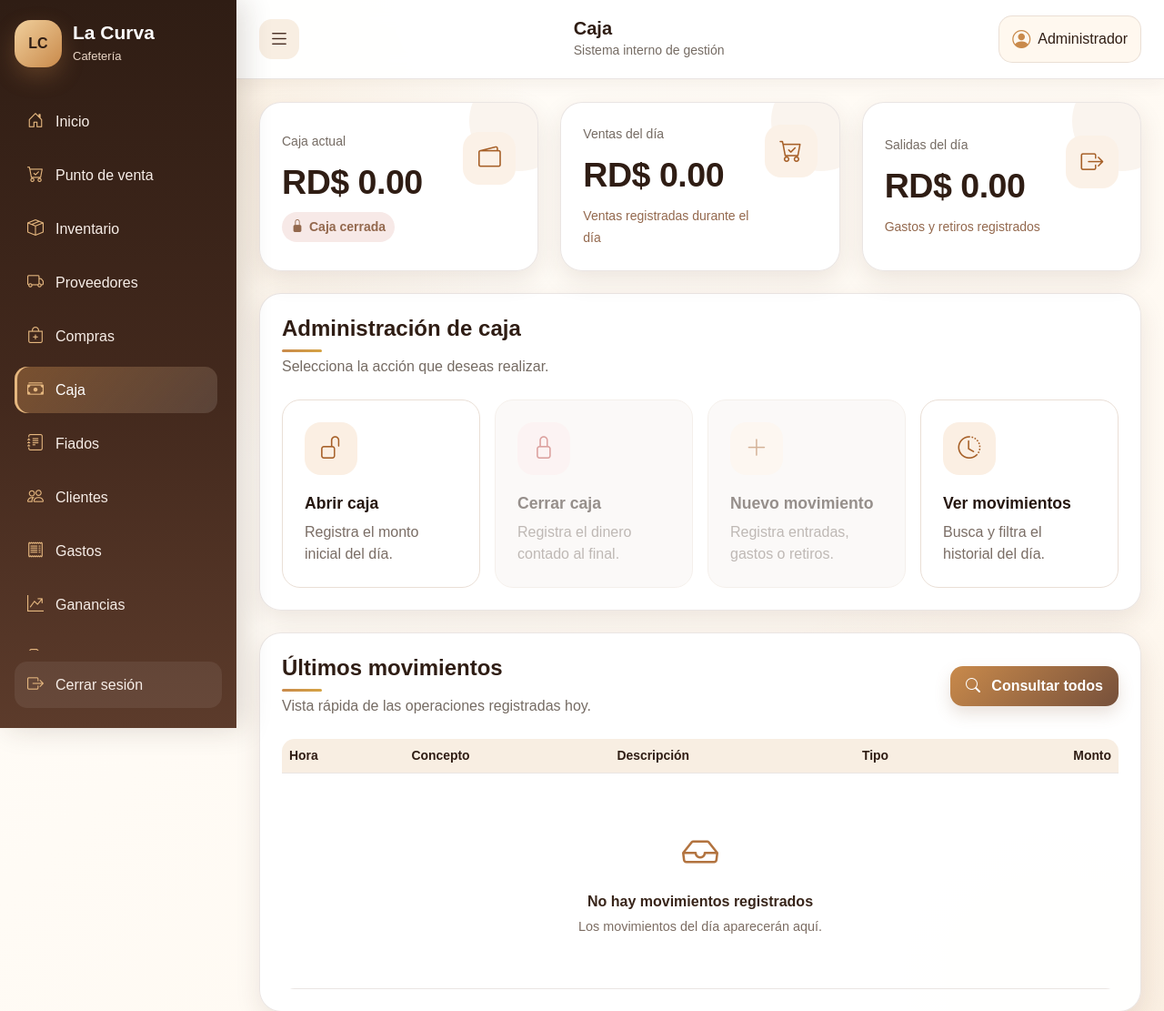
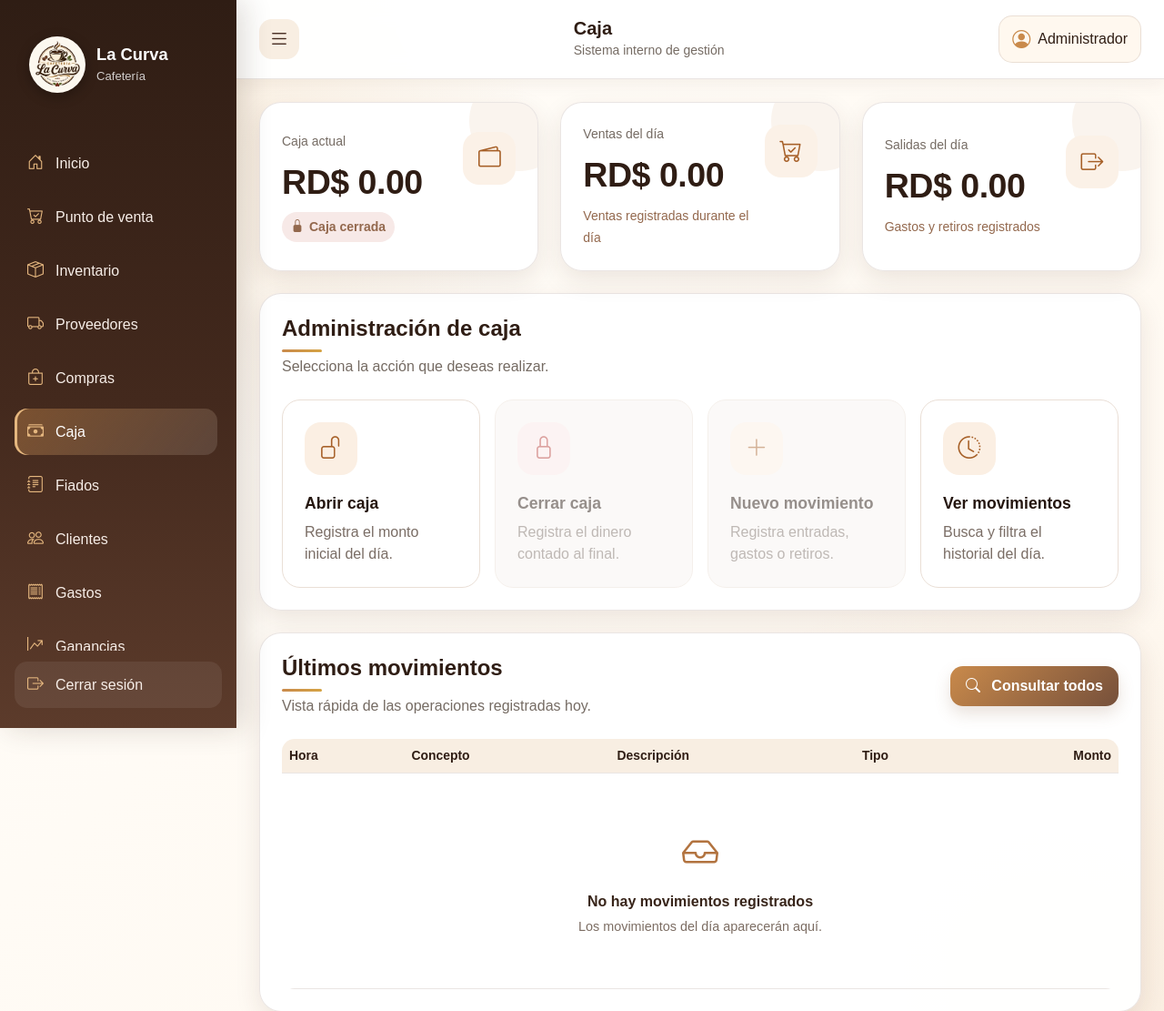
Before and after one commit to doralisrosario06/cafeteria-la-curva, a Flask app: page /caja in a window 1280 px wide. Shown: the top 1111 px of the page at 91% size. Run offline with Flask 3, Linux system fonts and the light colour scheme; a user stored in the database is signed in.

Commit message:
Agregar logo oficial de Cafeteria La Curva

```diff
--- a/static/css/style.css
+++ b/static/css/style.css
@@ -2254,3 +2254,65 @@ canvas {
     .topbar { padding: 12px 14px; }
     .top-title small { display:none; }
 }
+/* Logo de Cafetería La Curva */
+
+.brand {
+    display: flex;
+    align-items: center;
+    gap: 12px;
+    padding: 18px 16px;
+}
+
+.brand-logo {
+    width: 62px;
+    height: 62px;
+    flex-shrink: 0;
+    overflow: hidden;
+    border-radius: 50%;
+    background: #fff8ed;
+    border: 2px solid rgba(255, 255, 255, 0.28);
+    box-shadow: 0 4px 14px rgba(0, 0, 0, 0.28);
+}
+
+.brand-logo img {
+    width: 100%;
+    height: 100%;
+    display: block;
+    object-fit: cover;
+}
+
+.brand-text {
+    min-width: 0;
+}
+
+.brand-text h4 {
+    margin: 0;
+    color: #ffffff;
+    font-size: 1.15rem;
+    font-weight: 700;
+    line-height: 1.2;
+}
+
+.brand-text span {
+    display: block;
+    margin-top: 3px;
+    color: rgba(255, 255, 255, 0.78);
+    font-size: 0.82rem;
+}
+
+/* Adaptación del logo para teléfonos */
+
+@media (max-width: 768px) {
+    .brand {
+        padding: 16px 14px;
+    }
+
+    .brand-logo {
+        width: 56px;
+        height: 56px;
+    }
+
+    .brand-text h4 {
+        font-size: 1.05rem;
+    }
+}
--- a/templates/base.html
+++ b/templates/base.html
@@ -8,111 +8,258 @@
         name="viewport"
         content="width=device-width, initial-scale=1.0">
 
+    <meta
+        name="theme-color"
+        content="#6f4e37">
+
+    <meta
+        name="description"
+        content="Sistema de gestión de Cafetería La Curva">
+
     <title>
         {% block title %}
             Cafetería La Curva
         {% endblock %}
     </title>
 
-    <!-- Bootstrap para la estructura y diseño adaptable -->
+    <!-- Icono de la pestaña del navegador -->
+    <link
+        rel="icon"
+        type="image/png"
+        href="{{ url_for('static', filename='img/logo.png') }}">
+
+    <!-- Icono para dispositivos Apple -->
+    <link
+        rel="apple-touch-icon"
+        href="{{ url_for('static', filename='img/logo.png') }}">
+
+    <!-- Archivo de instalación de la aplicación PWA -->
+    <link
+        rel="manifest"
+        href="{{ url_for('manifest') }}">
+
+    <!-- Bootstrap -->
     <link
         href="https://cdn.jsdelivr.net/npm/bootstrap@5.3.3/dist/css/bootstrap.min.css"
         rel="stylesheet">
 
-    <!-- Bootstrap Icons para mostrar los iconos del sistema -->
+    <!-- Bootstrap Icons -->
     <link
         href="https://cdn.jsdelivr.net/npm/bootstrap-icons@1.11.3/font/bootstrap-icons.min.css"
         rel="stylesheet">
 
-    <!-- Hoja de estilos principal del sistema -->
-    <link rel="stylesheet" href="{{ url_for('static', filename='css/style.css') }}">
-    <link rel="stylesheet" href="{{ url_for('static', filename='css/reponsive.css') }}">
-    <link rel="manifest" href="{{ url_for('manifest') }}">
-    <meta name="theme-color" content="#6f4e37">
-    <link rel="apple-touch-icon" href="{{ url_for('static', filename='img/logo.png') }}">
-
-    <!-- Aquí puedo agregar CSS específico desde otras páginas -->
-    {% block css %}{% endblock %}
-
+    <!-- Estilos principales -->
     <link
         rel="stylesheet"
-    href="https://cdn.jsdelivr.net/npm/bootstrap-icons@1.11.3/font/bootstrap-icons.min.css">
+        href="{{ url_for('static', filename='css/style.css') }}">
 
+    <!-- Estilos responsive -->
+    <link
+        rel="stylesheet"
+        href="{{ url_for('static', filename='css/reponsive.css') }}">
+
+    <!-- CSS específico de cada página -->
+    {% block css %}{% endblock %}
 </head>
 
-<script src="https://cdn.jsdelivr.net/npm/bootstrap@5.3.3/dist/js/bootstrap.bundle.min.js"></script>
 <body>
 
     <div class="layout">
-    <div class="sidebar-overlay" id="sidebarOverlay" aria-hidden="true"></div>
 
-    <!-- Menú lateral principal -->
+        <!-- Fondo oscuro que aparece al abrir el menú en celular -->
+        <div
+            class="sidebar-overlay"
+            id="sidebarOverlay"
+            aria-hidden="true">
+        </div>
+
+        <!-- Menú lateral -->
         <aside
             class="sidebar"
             id="sidebar"
             aria-label="Menú principal">
 
-        <button type="button" class="sidebar-close" id="sidebarClose" aria-label="Cerrar menú">
-            <i class="bi bi-x-lg" aria-hidden="true"></i>
+            <!-- Botón para cerrar el menú en celular -->
+            <button
+                type="button"
+                class="sidebar-close"
+                id="sidebarClose"
+                aria-label="Cerrar menú">
+
+                <i
+                    class="bi bi-x-lg"
+                    aria-hidden="true">
+                </i>
             </button>
 
-        <!-- Nombre y logo del negocio -->
+            <!-- Logo y nombre de la cafetería -->
             <div class="brand">
 
-            <div
-                class="brand-icon"
-                aria-hidden="true">
-                LC
+                <div class="brand-logo">
+                    <img
+                        src="{{ url_for('static', filename='img/logo.png') }}"
+                        alt="Logo de Cafetería La Curva">
                 </div>
 
-            <div>
+                <div class="brand-text">
                     <h4>La Curva</h4>
                     <span>Cafetería</span>
                 </div>
 
             </div>
 
-        <!-- Enlaces disponibles según los permisos del usuario -->
             {% set es_admin = current_user.rol == "Administrador" %}
             {% set endpoint = request.endpoint or "" %}
-        <nav class="menu" aria-label="Navegación del sistema">
+
+            <!-- Navegación del sistema -->
+            <nav
+                class="menu"
+                aria-label="Navegación del sistema">
+
                 {% if es_admin or current_user.puede_dashboard %}
-            <a class="{{ 'active' if endpoint == 'dashboard' else '' }}" href="{{ url_for('dashboard') }}"><i class="bi bi-house-door"></i><span>Inicio</span></a>
+                    <a
+                        class="{{ 'active' if endpoint == 'dashboard' else '' }}"
+                        href="{{ url_for('dashboard') }}">
+
+                        <i class="bi bi-house-door"></i>
+                        <span>Inicio</span>
+                    </a>
                 {% endif %}
+
                 {% if es_admin or current_user.puede_ventas %}
-            <a class="{{ 'active' if endpoint in ['ventas','finalizar_venta'] else '' }}" href="{{ url_for('ventas') }}"><i class="bi bi-cart-check"></i><span>Punto de venta</span></a>
+                    <a
+                        class="{{ 'active' if endpoint in ['ventas', 'finalizar_venta'] else '' }}"
+                        href="{{ url_for('ventas') }}">
+
+                        <i class="bi bi-cart-check"></i>
+                        <span>Punto de venta</span>
+                    </a>
                 {% endif %}
+
                 {% if es_admin or current_user.puede_inventario %}
-            <a class="{{ 'active' if endpoint in ['inventario','editar_producto'] else '' }}" href="{{ url_for('inventario') }}"><i class="bi bi-box-seam"></i><span>Inventario</span></a>
-            <a class="{{ 'active' if endpoint == 'proveedores' else '' }}" href="{{ url_for('proveedores') }}"><i class="bi bi-truck"></i><span>Proveedores</span></a>
-            <a class="{{ 'active' if endpoint == 'compras' else '' }}" href="{{ url_for('compras') }}"><i class="bi bi-bag-plus"></i><span>Compras</span></a>
+                    <a
+                        class="{{ 'active' if endpoint in ['inventario', 'editar_producto'] else '' }}"
+                        href="{{ url_for('inventario') }}">
+
+                        <i class="bi bi-box-seam"></i>
+                        <span>Inventario</span>
+                    </a>
+
+                    <a
+                        class="{{ 'active' if endpoint == 'proveedores' else '' }}"
+                        href="{{ url_for('proveedores') }}">
+
+                        <i class="bi bi-truck"></i>
+                        <span>Proveedores</span>
+                    </a>
+
+                    <a
+                        class="{{ 'active' if endpoint == 'compras' else '' }}"
+                        href="{{ url_for('compras') }}">
+
+                        <i class="bi bi-bag-plus"></i>
+                        <span>Compras</span>
+                    </a>
                 {% endif %}
+
                 {% if es_admin or current_user.puede_caja %}
-            <a class="{{ 'active' if endpoint in ['caja','reporte_caja'] else '' }}" href="{{ url_for('caja') }}"><i class="bi bi-cash-stack"></i><span>Caja</span></a>
+                    <a
+                        class="{{ 'active' if endpoint in ['caja', 'reporte_caja'] else '' }}"
+                        href="{{ url_for('caja') }}">
+
+                        <i class="bi bi-cash-stack"></i>
+                        <span>Caja</span>
+                    </a>
                 {% endif %}
+
                 {% if es_admin or current_user.puede_fiados %}
-            <a class="{{ 'active' if endpoint in ['fiados','pagar_fiado'] else '' }}" href="{{ url_for('fiados') }}"><i class="bi bi-journal-text"></i><span>Fiados</span></a>
-            <a class="{{ 'active' if endpoint == 'clientes' else '' }}" href="{{ url_for('clientes') }}"><i class="bi bi-people"></i><span>Clientes</span></a>
+                    <a
+                        class="{{ 'active' if endpoint in ['fiados', 'pagar_fiado'] else '' }}"
+                        href="{{ url_for('fiados') }}">
+
+                        <i class="bi bi-journal-text"></i>
+                        <span>Fiados</span>
+                    </a>
+
+                    <a
+                        class="{{ 'active' if endpoint == 'clientes' else '' }}"
+                        href="{{ url_for('clientes') }}">
+
+                        <i class="bi bi-people"></i>
+                        <span>Clientes</span>
+                    </a>
                 {% endif %}
+
                 {% if es_admin or current_user.puede_ganancias %}
-            <a class="{{ 'active' if endpoint == 'gastos' else '' }}" href="{{ url_for('gastos') }}"><i class="bi bi-receipt"></i><span>Gastos</span></a>
-            <a class="{{ 'active' if endpoint == 'ganancias' else '' }}" href="{{ url_for('ganancias') }}"><i class="bi bi-graph-up-arrow"></i><span>Ganancias</span></a>
+                    <a
+                        class="{{ 'active' if endpoint == 'gastos' else '' }}"
+                        href="{{ url_for('gastos') }}">
+
+                        <i class="bi bi-receipt"></i>
+                        <span>Gastos</span>
+                    </a>
+
+                    <a
+                        class="{{ 'active' if endpoint == 'ganancias' else '' }}"
+                        href="{{ url_for('ganancias') }}">
+
+                        <i class="bi bi-graph-up-arrow"></i>
+                        <span>Ganancias</span>
+                    </a>
                 {% endif %}
+
                 {% if es_admin or current_user.puede_reportes %}
-            <a class="{{ 'active' if endpoint == 'reportes' else '' }}" href="{{ url_for('reportes') }}"><i class="bi bi-file-earmark-text"></i><span>Reportes</span></a>
+                    <a
+                        class="{{ 'active' if endpoint == 'reportes' else '' }}"
+                        href="{{ url_for('reportes') }}">
+
+                        <i class="bi bi-file-earmark-text"></i>
+                        <span>Reportes</span>
+                    </a>
                 {% endif %}
+
                 {% if es_admin or current_user.puede_papelera %}
-            <a class="{{ 'active' if endpoint == 'papelera' else '' }}" href="{{ url_for('papelera') }}"><i class="bi bi-trash"></i><span>Papelera</span></a>
+                    <a
+                        class="{{ 'active' if endpoint == 'papelera' else '' }}"
+                        href="{{ url_for('papelera') }}">
+
+                        <i class="bi bi-trash"></i>
+                        <span>Papelera</span>
+                    </a>
                 {% endif %}
+
                 {% if es_admin or current_user.puede_configuracion %}
-            <div class="menu-divider"><span>Administración</span></div>
-            <a class="{{ 'active' if endpoint == 'configuracion' else '' }}" href="{{ url_for('configuracion') }}"><i class="bi bi-gear"></i><span>Configuración</span></a>
-            <a class="{{ 'active' if endpoint == 'auditoria' else '' }}" href="{{ url_for('auditoria') }}"><i class="bi bi-clock-history"></i><span>Auditoría</span></a>
-            <a href="{{ url_for('respaldo') }}"><i class="bi bi-cloud-arrow-down"></i><span>Descargar respaldo</span></a>
+
+                    <div class="menu-divider">
+                        <span>Administración</span>
+                    </div>
+
+                    <a
+                        class="{{ 'active' if endpoint == 'configuracion' else '' }}"
+                        href="{{ url_for('configuracion') }}">
+
+                        <i class="bi bi-gear"></i>
+                        <span>Configuración</span>
+                    </a>
+
+                    <a
+                        class="{{ 'active' if endpoint == 'auditoria' else '' }}"
+                        href="{{ url_for('auditoria') }}">
+
+                        <i class="bi bi-clock-history"></i>
+                        <span>Auditoría</span>
+                    </a>
+
+                    <a href="{{ url_for('respaldo') }}">
+                        <i class="bi bi-cloud-arrow-down"></i>
+                        <span>Descargar respaldo</span>
+                    </a>
+
                 {% endif %}
+
             </nav>
 
-        <!-- Botón para cerrar la sesión -->
+            <!-- Cerrar sesión -->
             <a
                 class="logout"
                 href="{{ url_for('salir') }}">
@@ -127,13 +274,13 @@
 
         </aside>
 
-    <!-- Contenido principal del sistema -->
+        <!-- Área principal -->
         <main class="main">
 
             <!-- Barra superior -->
             <header class="topbar">
 
-            <!-- Botón para abrir o cerrar el menú lateral -->
+                <!-- Botón hamburguesa -->
                 <button
                     type="button"
                     class="menu-btn"
@@ -151,10 +298,9 @@
                     <span class="visually-hidden">
                         Abrir o cerrar menú
                     </span>
-
                 </button>
 
-            <!-- Título de la página actual -->
+                <!-- Título de la página -->
                 <div class="top-title">
 
                     <h5>
@@ -169,7 +315,7 @@
 
                 </div>
 
-            <!-- Usuario que inició sesión -->
+                <!-- Usuario conectado -->
                 <div class="user-box">
 
                     <i
@@ -185,14 +331,30 @@
 
             </header>
 
-        <!-- Aquí se carga el contenido de cada módulo -->
+            <!-- Contenido de los módulos -->
             <section class="content">
+
                 {% with mensajes = get_flashed_messages(with_categories=true) %}
+
                     {% for categoria, mensaje in mensajes %}
-                <div class="alert alert-{{ categoria if categoria in ['success','danger','warning','info'] else 'info' }} alert-dismissible fade show" role="alert">
-                  {{ mensaje }}<button type="button" class="btn-close" data-bs-dismiss="alert"></button>
+
+                        <div
+                            class="alert alert-{{ categoria if categoria in ['success', 'danger', 'warning', 'info'] else 'info' }} alert-dismissible fade show"
+                            role="alert">
+
+                            {{ mensaje }}
+
+                            <button
+                                type="button"
+                                class="btn-close"
+                                data-bs-dismiss="alert"
+                                aria-label="Cerrar">
+                            </button>
+
                         </div>
+
                     {% endfor %}
+
                 {% endwith %}
 
                 {% block content %}
@@ -204,16 +366,34 @@
 
     </div>
 
-<!-- JavaScript general del sistema -->
+    <!-- JavaScript de Bootstrap -->
+    <script
+        src="https://cdn.jsdelivr.net/npm/bootstrap@5.3.3/dist/js/bootstrap.bundle.min.js">
+    </script>
+
+    <!-- JavaScript principal -->
     <script
         src="{{ url_for('static', filename='js/app.js') }}">
     </script>
 
-<!-- Aquí puedo agregar JavaScript específico desde otras páginas -->
+    <!-- JavaScript específico de cada página -->
     {% block js %}{% endblock %}
 
+    <!-- Registro de la aplicación PWA -->
     <script>
-if ('serviceWorker' in navigator) { window.addEventListener('load', () => navigator.serviceWorker.register('/service-worker.js')); }
+        if ("serviceWorker" in navigator) {
+            window.addEventListener("load", function () {
+                navigator.serviceWorker
+                    .register("/service-worker.js")
+                    .catch(function (error) {
+                        console.error(
+                            "No se pudo registrar el Service Worker:",
+                            error
+                        );
+                    });
+            });
+        }
     </script>
+
 </body>
 </html>
```
Also changed, not shown: static/img/logo.png. Lines whose indentation alone changed are shown as unchanged.
